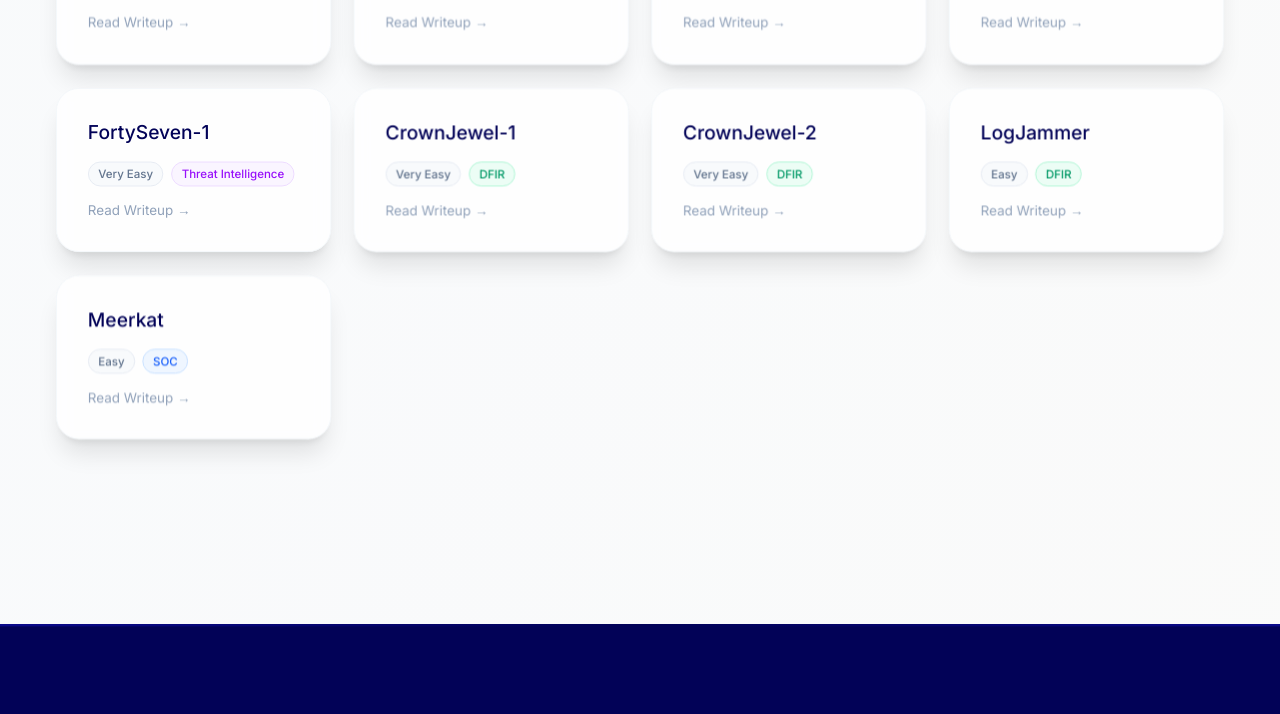
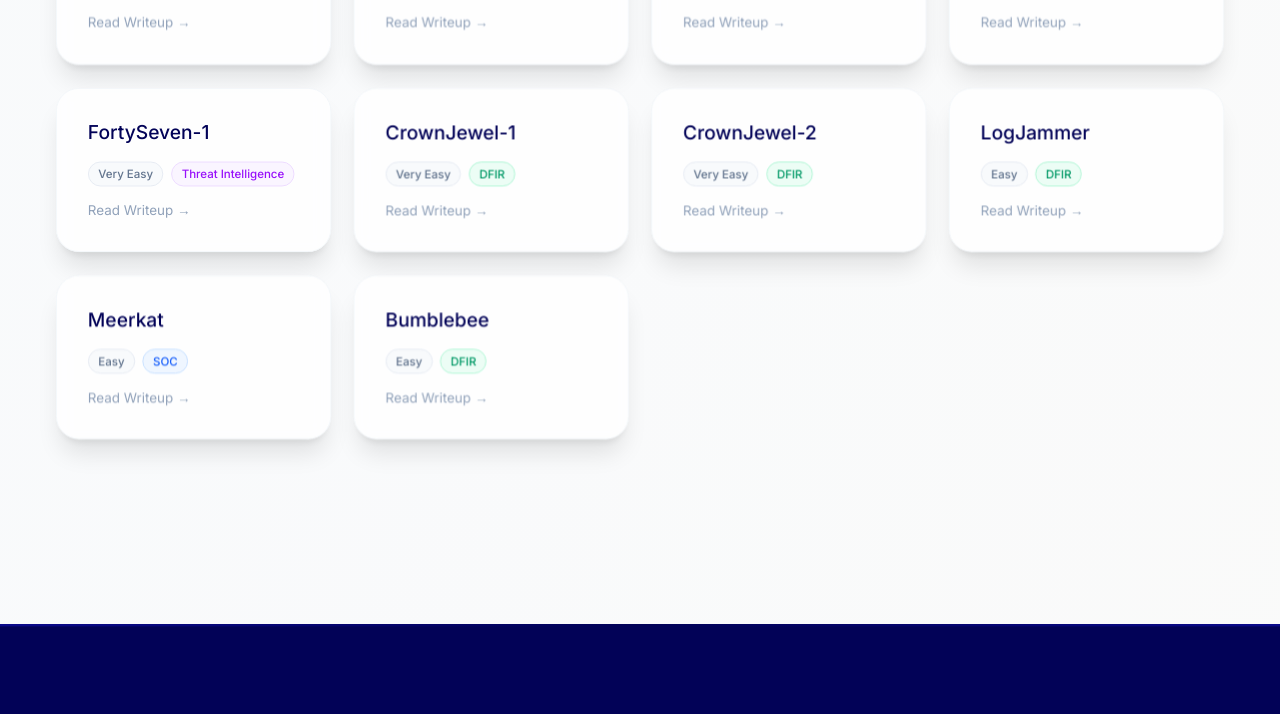
Before and after one commit to RafaelAngeloChristianto/portfolio-website, a React (Vite) app: page /sherlocks in a window 1280 px wide. Shown: the part 1080-1794 px from the top of the page. Built offline with nearby package versions, Linux system fonts and the light colour scheme; a web font is replaced by a local one.

Commit message:
bumblebee htb

```diff
--- a/src/data/sherlocks.ts
+++ b/src/data/sherlocks.ts
@@ -6,25 +6,136 @@ export type Sherlock = {
 };
 
 export const sherlocks: Sherlock[] = [
-  { title: "Vantage", difficulty: "Very Easy", category: "DFIR", url: "/projects/Vantage HTB Sherlock Writeup _ Rafael Angelo Christianto.pdf" },
-  { title: "Telly", difficulty: "Very Easy", category: "SOC", url: "/projects/Telly HTB Sherlock Writeup _ Rafael Angelo Christianto.pdf" },
-  { title: "MongoBleed", difficulty: "Very Easy", category: "DFIR", url: "/projects/MongoBleed HTB Sherlock Writeup _ Rafael Angelo Christianto.pdf" },
-  { title: "DreamJob-2", difficulty: "Very Easy", category: "Threat Intelligence", url: "/projects/RomCom HTB Sherlock Writeup _ Rafael Angelo Christianto.pdf" },
-  { title: "RomCom", difficulty: "Very Easy", category: "DFIR", url: "/projects/RomCom HTB Sherlock Writeup _ Rafael Angelo Christianto.pdf" },
-  { title: "Unit42", difficulty: "Very Easy", category: "DFIR", url: "/projects/Unit42 HTB Sherlock Writeup _ Rafael Angelo Christianto.pdf" },
-  { title: "Noxious", difficulty: "Very Easy", category: "SOC", url: "/projects/Noxious HTB Sherlock Writeup _ Rafael Angelo Christianto.pdf" },
-  { title: "Reaper", difficulty: "Very Easy", category: "DFIR", url: "/projects/Reaper HTB Sherlock Writeup _ Rafael Angelo Christianto.pdf" },
-  { title: "DreamJob-1", difficulty: "Very Easy", category: "Threat Intelligence", url: "/projects/DreamJob1 HTB Sherlock Writeup _ Rafael Angelo Christianto.pdf" },
-  { title: "SmartyPants", difficulty: "Very Easy", category: "DFIR", url: "/projects/SmartyPants HTB Sherlock Writeup _ Rafael Angelo Christianto.pdf" },
-  { title: "UFO-1", difficulty: "Very Easy", category: "Threat Intelligence", url: "/projects/UFO1 HTB Sherlock Writeup _ Rafael Angelo Christianto.pdf" },
-  { title: "Operation Blackout 2025: Smoke & Mirrors", difficulty: "Very Easy", category: "DFIR", url: "/projects/Smoke&Mirrors HTB Sherlock Writeup _ Rafael Angelo Christianto.pdf" },
-  { title: "Operation Blackout 2025: Phantom Check", difficulty: "Very Easy", category: "DFIR", url: "/projects/PhantomCheck HTB Sherlock Writeup _ Rafael Angelo Christianto.pdf" },
-  { title: "BFT", difficulty: "Very Easy", category: "SOC", url: "/projects/BFT HTB Sherlock Writeup _ Rafael Angelo Christianto.pdf" },
-  { title: "Campfire-1", difficulty: "Very Easy", category: "DFIR", url: "/projects/Campfire1 HTB Sherlock Writeup _ Rafael Angelo Christianto.pdf" },
-  { title: "Campfire-2", difficulty: "Very Easy", category: "DFIR", url: "/projects/Campfire2 HTB Sherlock Writeup _ Rafael Angelo Christianto.pdf" },
-  { title: "FortySeven-1", difficulty: "Very Easy", category: "Threat Intelligence", url: "/projects/FortySeven1 HTB Sherlock Writeup _ Rafael Angelo Christianto.pdf" },
-  { title: "CrownJewel-1", difficulty: "Very Easy", category: "DFIR", url: "/projects/CrownJewel1 HTB Sherlock Writeup _ Rafael Angelo Christianto.pdf" },
-  { title: "CrownJewel-2", difficulty: "Very Easy", category: "DFIR", url: "/projects/CrownJewel2 HTB Sherlock Writeup _ Rafael Angelo Christianto.pdf" },
-  { title: "LogJammer", difficulty: "Easy", category: "DFIR", url: "/projects/LogJammer HTB Sherlock Writeup _ Rafael Angelo Christianto.pdf" },
-  { title: "Meerkat", difficulty: "Easy", category: "SOC", url: "/projects/Meerkat HTB Sherlock Writeup _ Rafael Angelo Christianto.pdf" },
+  {
+    title: "Vantage",
+    difficulty: "Very Easy",
+    category: "DFIR",
+    url: "/projects/Vantage HTB Sherlock Writeup _ Rafael Angelo Christianto.pdf",
+  },
+  {
+    title: "Telly",
+    difficulty: "Very Easy",
+    category: "SOC",
+    url: "/projects/Telly HTB Sherlock Writeup _ Rafael Angelo Christianto.pdf",
+  },
+  {
+    title: "MongoBleed",
+    difficulty: "Very Easy",
+    category: "DFIR",
+    url: "/projects/MongoBleed HTB Sherlock Writeup _ Rafael Angelo Christianto.pdf",
+  },
+  {
+    title: "DreamJob-2",
+    difficulty: "Very Easy",
+    category: "Threat Intelligence",
+    url: "/projects/RomCom HTB Sherlock Writeup _ Rafael Angelo Christianto.pdf",
+  },
+  {
+    title: "RomCom",
+    difficulty: "Very Easy",
+    category: "DFIR",
+    url: "/projects/RomCom HTB Sherlock Writeup _ Rafael Angelo Christianto.pdf",
+  },
+  {
+    title: "Unit42",
+    difficulty: "Very Easy",
+    category: "DFIR",
+    url: "/projects/Unit42 HTB Sherlock Writeup _ Rafael Angelo Christianto.pdf",
+  },
+  {
+    title: "Noxious",
+    difficulty: "Very Easy",
+    category: "SOC",
+    url: "/projects/Noxious HTB Sherlock Writeup _ Rafael Angelo Christianto.pdf",
+  },
+  {
+    title: "Reaper",
+    difficulty: "Very Easy",
+    category: "DFIR",
+    url: "/projects/Reaper HTB Sherlock Writeup _ Rafael Angelo Christianto.pdf",
+  },
+  {
+    title: "DreamJob-1",
+    difficulty: "Very Easy",
+    category: "Threat Intelligence",
+    url: "/projects/DreamJob1 HTB Sherlock Writeup _ Rafael Angelo Christianto.pdf",
+  },
+  {
+    title: "SmartyPants",
+    difficulty: "Very Easy",
+    category: "DFIR",
+    url: "/projects/SmartyPants HTB Sherlock Writeup _ Rafael Angelo Christianto.pdf",
+  },
+  {
+    title: "UFO-1",
+    difficulty: "Very Easy",
+    category: "Threat Intelligence",
+    url: "/projects/UFO1 HTB Sherlock Writeup _ Rafael Angelo Christianto.pdf",
+  },
+  {
+    title: "Operation Blackout 2025: Smoke & Mirrors",
+    difficulty: "Very Easy",
+    category: "DFIR",
+    url: "/projects/Smoke&Mirrors HTB Sherlock Writeup _ Rafael Angelo Christianto.pdf",
+  },
+  {
+    title: "Operation Blackout 2025: Phantom Check",
+    difficulty: "Very Easy",
+    category: "DFIR",
+    url: "/projects/PhantomCheck HTB Sherlock Writeup _ Rafael Angelo Christianto.pdf",
+  },
+  {
+    title: "BFT",
+    difficulty: "Very Easy",
+    category: "SOC",
+    url: "/projects/BFT HTB Sherlock Writeup _ Rafael Angelo Christianto.pdf",
+  },
+  {
+    title: "Campfire-1",
+    difficulty: "Very Easy",
+    category: "DFIR",
+    url: "/projects/Campfire1 HTB Sherlock Writeup _ Rafael Angelo Christianto.pdf",
+  },
+  {
+    title: "Campfire-2",
+    difficulty: "Very Easy",
+    category: "DFIR",
+    url: "/projects/Campfire2 HTB Sherlock Writeup _ Rafael Angelo Christianto.pdf",
+  },
+  {
+    title: "FortySeven-1",
+    difficulty: "Very Easy",
+    category: "Threat Intelligence",
+    url: "/projects/FortySeven1 HTB Sherlock Writeup _ Rafael Angelo Christianto.pdf",
+  },
+  {
+    title: "CrownJewel-1",
+    difficulty: "Very Easy",
+    category: "DFIR",
+    url: "/projects/CrownJewel1 HTB Sherlock Writeup _ Rafael Angelo Christianto.pdf",
+  },
+  {
+    title: "CrownJewel-2",
+    difficulty: "Very Easy",
+    category: "DFIR",
+    url: "/projects/CrownJewel2 HTB Sherlock Writeup _ Rafael Angelo Christianto.pdf",
+  },
+  {
+    title: "LogJammer",
+    difficulty: "Easy",
+    category: "DFIR",
+    url: "/projects/LogJammer HTB Sherlock Writeup _ Rafael Angelo Christianto.pdf",
+  },
+  {
+    title: "Meerkat",
+    difficulty: "Easy",
+    category: "SOC",
+    url: "/projects/Meerkat HTB Sherlock Writeup _ Rafael Angelo Christianto.pdf",
+  },
+  {
+    title: "Bumblebee",
+    difficulty: "Easy",
+    category: "DFIR",
+    url: "/projects/Bumblebee HTB Sherlock Writeup _ Rafael Angelo Christianto.pdf",
+  },
 ];
```
Also changed, not shown: 1 other file (tests, documents, lock files or other folders).
